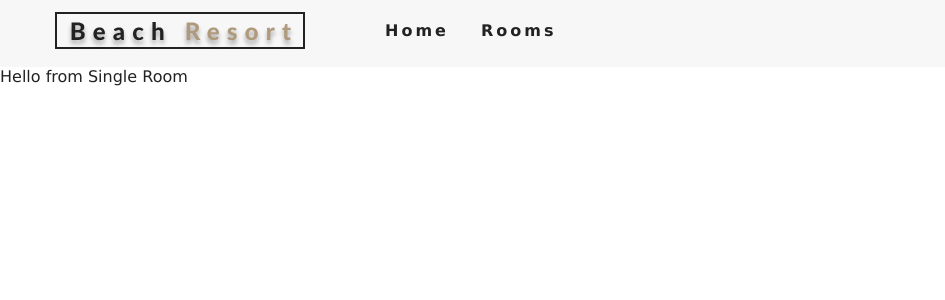
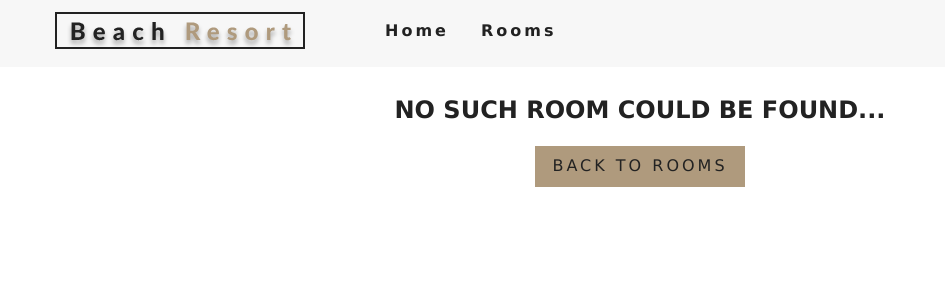
Before and after one commit to Annettesunday/Beach-Resort, a React (Create React App) app: page /rooms/1 in a window 1280 px wide. Shown: the top 300 px of the page, without its empty margins (0-945 px from the left). Built offline with nearby package versions, Linux system fonts and the light colour scheme.

Commit message:
ch(singleRoom): create singleRoom component

```diff
--- a/src/context.js
+++ b/src/context.js
@@ -36,9 +36,15 @@
     });
     return tempItems;
   }
+
+  getRoom = (slug) => {
+    let tempRooms = [...this.state.rooms];
+    const room = tempRooms.find(room => room.slug === slug)
+    return room
+  }
   render() {
     return (
-      <RoomContext.Provider value={{ ...this.state }}>
+      <RoomContext.Provider value={{ ...this.state, getRoom: this.getRoom }}>
         {this.props.children}
       </RoomContext.Provider>
     );
--- a/src/pages/SingleRoom.js
+++ b/src/pages/SingleRoom.js
@@ -1,11 +1,53 @@
-import React, { Component } from 'react'
+import React, { Component } from "react";
+import defaultBcg from "../images/room-1.jpeg";
+import Hero from "../components/Hero";
+import Banner from "../components/Banner";
+import { Link } from "react-router-dom";
+import { RoomContext } from "../context";
 
 export default class SingleRoom extends Component {
+  constructor(props) {
+    super(props);
+    // console.log(this.props);
+    this.state = {
+      slug: this.props.match.params.slug,
+      defaultBcg
+    };
+  }
+  static contextType = RoomContext;
+  // componentDidMount() {}
   render() {
+    const { getRoom } = this.context;
+    const room = getRoom(this.state.slug);
+    if (!room) {
+      return (
+        <div className="error">
+          <h3>No such room could be found...</h3>
+          <Link to="/rooms" className="btn-primary">
+            back to rooms
+          </Link>
+        </div>
+      );
+    }
+    const {
+      name,
+      description,
+      capacity,
+      size,
+      price,
+      extras,
+      breakfast,
+      pets,
+      images
+    } = room;
     return (
-      <div>
-        Hello from Single Room
-      </div>
-    )
+      <Hero hero="roomsHero">
+        <Banner title={`${name} room`}>
+          <Link to="/rooms" className="btn-primary">
+            back to rooms
+          </Link>
+        </Banner>
+      </Hero>
+    );
   }
 }
```
